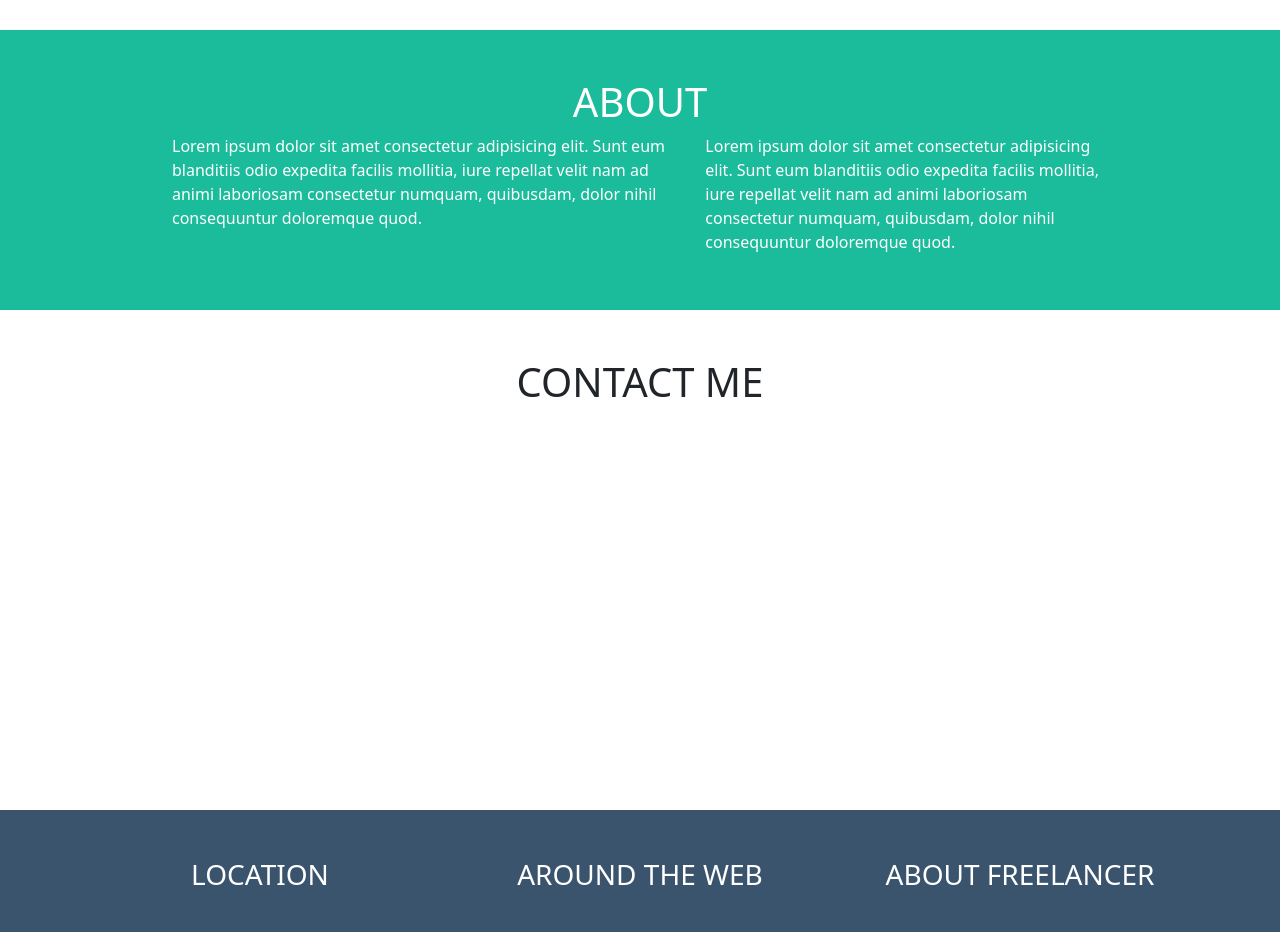
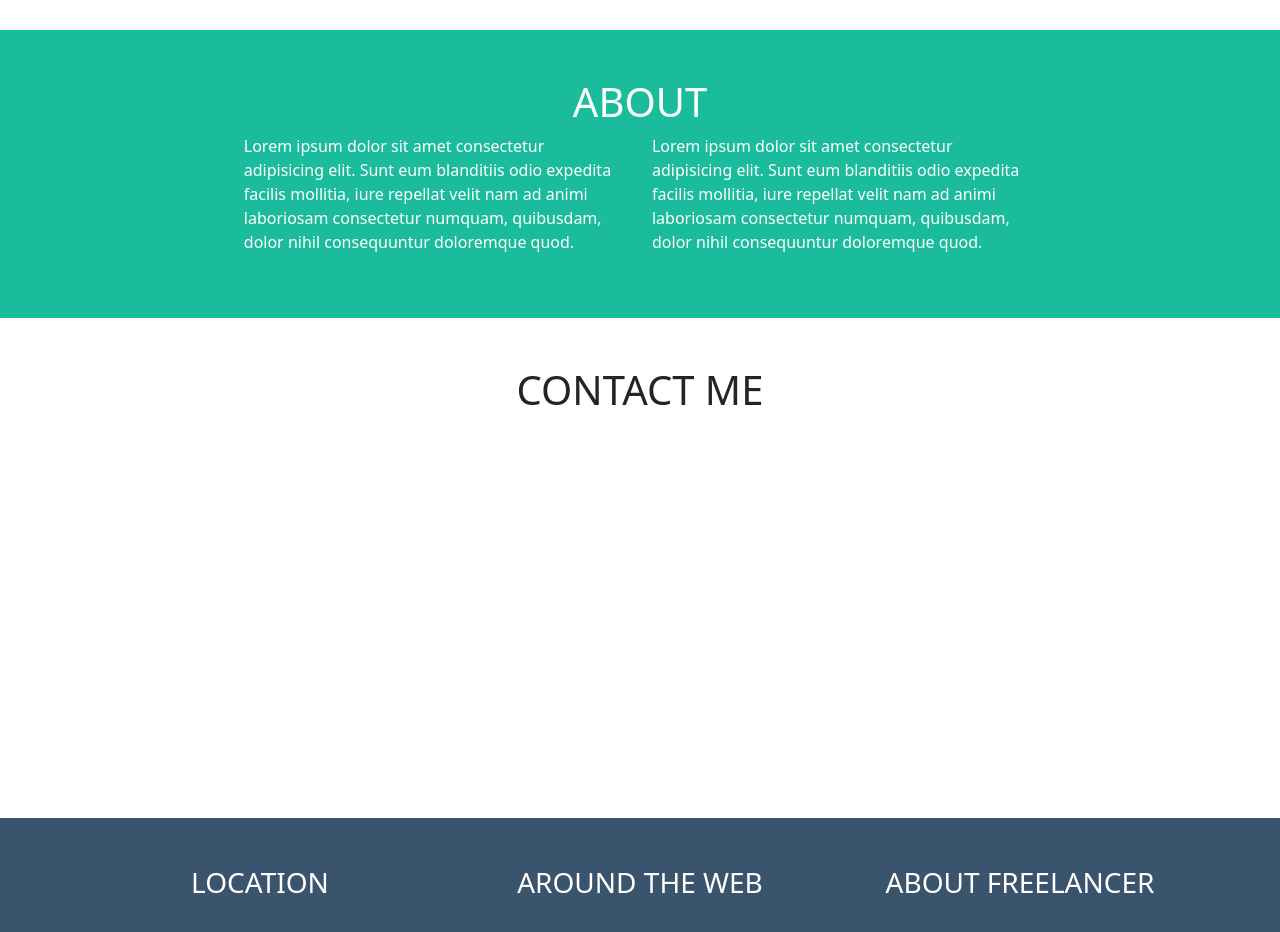
Before and after one commit to Lolpawer/html-css-bootstrap-freelancer, a plain HTML site: page index.html in a window 1280 px wide. Shown: the part 1300-2232 px from the top of the page. Drawn offline with nearby package versions, Linux system fonts and the light colour scheme.

Commit message:
about fix

```diff
--- a/css/style.css
+++ b/css/style.css
@@ -21,3 +21,8 @@
     color: #fff;
     background-color: #2c3e50;
 }
+
+.about_content {
+    width: 65%;
+    margin: 0 auto;
+}
--- a/index.html
+++ b/index.html
@@ -66,12 +66,16 @@
     <!-- About -->
     <div class="container-fluid py-5 bg_aqua">
         <h1 class="text-center">ABOUT</h1>
-        <div class="row d-flex justify-content-center">
-            <div class="col-10 col-sm-4 col-lg-5 mb-2">
-                Lorem ipsum dolor sit amet consectetur adipisicing elit. Sunt eum blanditiis odio expedita facilis mollitia, iure repellat velit nam ad animi laboriosam consectetur numquam, quibusdam, dolor nihil consequuntur doloremque quod.
-            </div>
-            <div class="col-10 col-sm-4 col-lg-4 mb-2">
-                Lorem ipsum dolor sit amet consectetur adipisicing elit. Sunt eum blanditiis odio expedita facilis mollitia, iure repellat velit nam ad animi laboriosam consectetur numquam, quibusdam, dolor nihil consequuntur doloremque quod.
+        <div class="about_content">
+            <div class="container">
+                <div class="row">
+                    <div class="col-12 col-sm-6 mb-3">
+                        Lorem ipsum dolor sit amet consectetur adipisicing elit. Sunt eum blanditiis odio expedita facilis mollitia, iure repellat velit nam ad animi laboriosam consectetur numquam, quibusdam, dolor nihil consequuntur doloremque quod.
+                    </div>
+                    <div class="col-10 col-sm-6 mb-3">
+                        Lorem ipsum dolor sit amet consectetur adipisicing elit. Sunt eum blanditiis odio expedita facilis mollitia, iure repellat velit nam ad animi laboriosam consectetur numquam, quibusdam, dolor nihil consequuntur doloremque quod.
+                    </div>
+                </div>
             </div>
         </div>
     </div>
```
